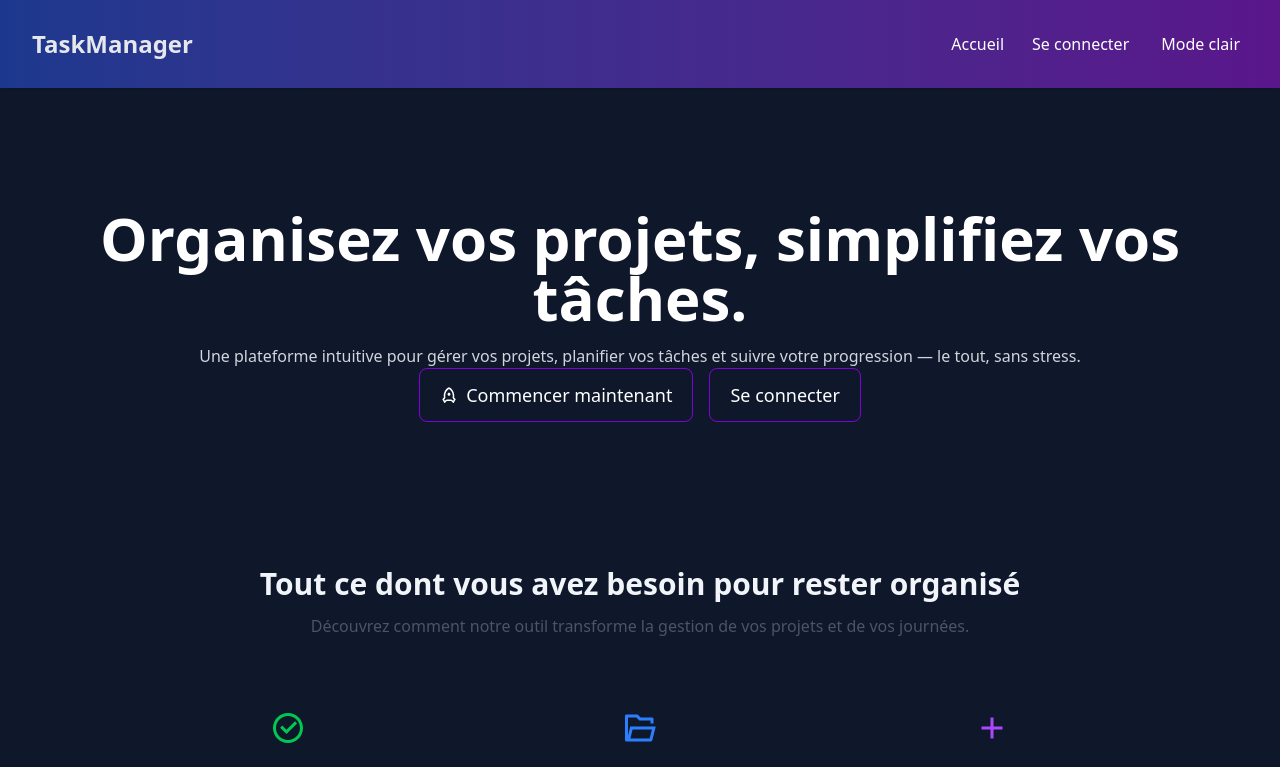
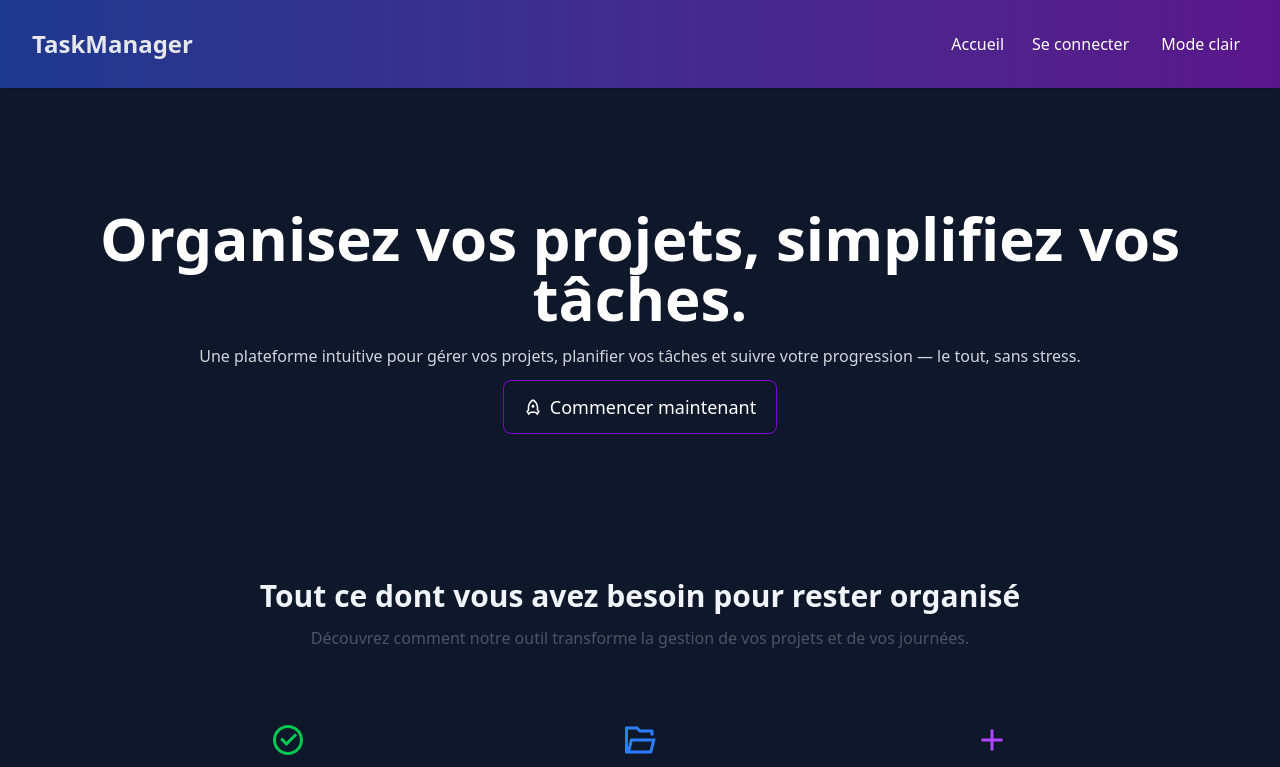
Before and after one commit to TYrueouJeL/TaskManager, a React (Vite) app: page / in a window 1280 px wide. Shown: the top 767 px of the page. Built offline with nearby package versions, Linux system fonts and the light colour scheme; no server answers.

Commit message:
Update disconnected page

```diff
--- a/src/components/home/Disconnected.tsx
+++ b/src/components/home/Disconnected.tsx
@@ -31,11 +31,8 @@ export default function Home() {
                     animate={{ opacity: 1, y: 0 }}
                     transition={{ delay: 0.4, duration: 0.6 }}
                 >
-                    <Link to="/login" className="disconnected-button">
+                    <Link to="/login" className="disconnected-button mt-3">
                         <RiRocketLine /> Commencer maintenant
-                    </Link>
-                    <Link to="/login" className="disconnected-button">
-                        Se connecter
                     </Link>
                 </motion.div>
             </header>
```
